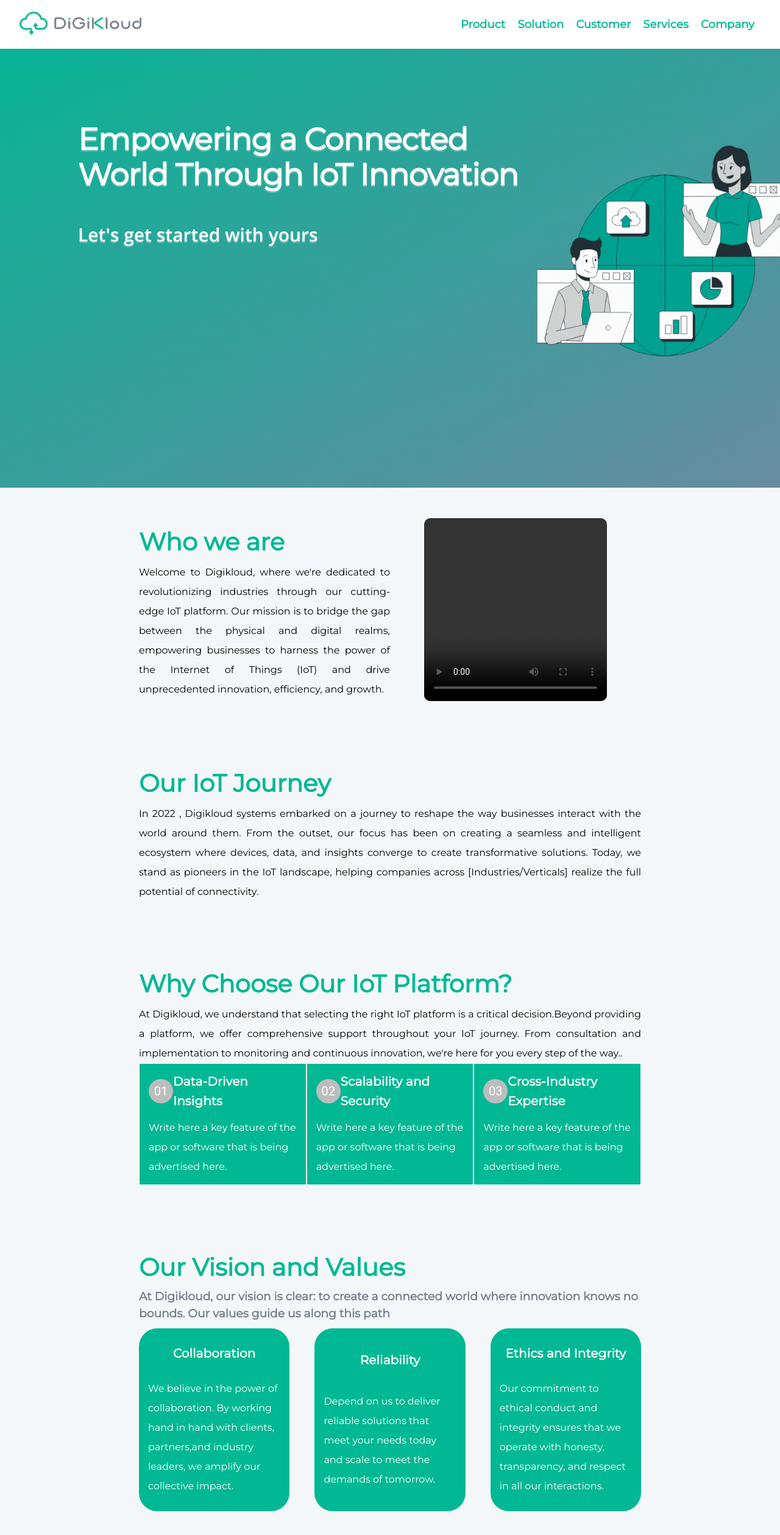
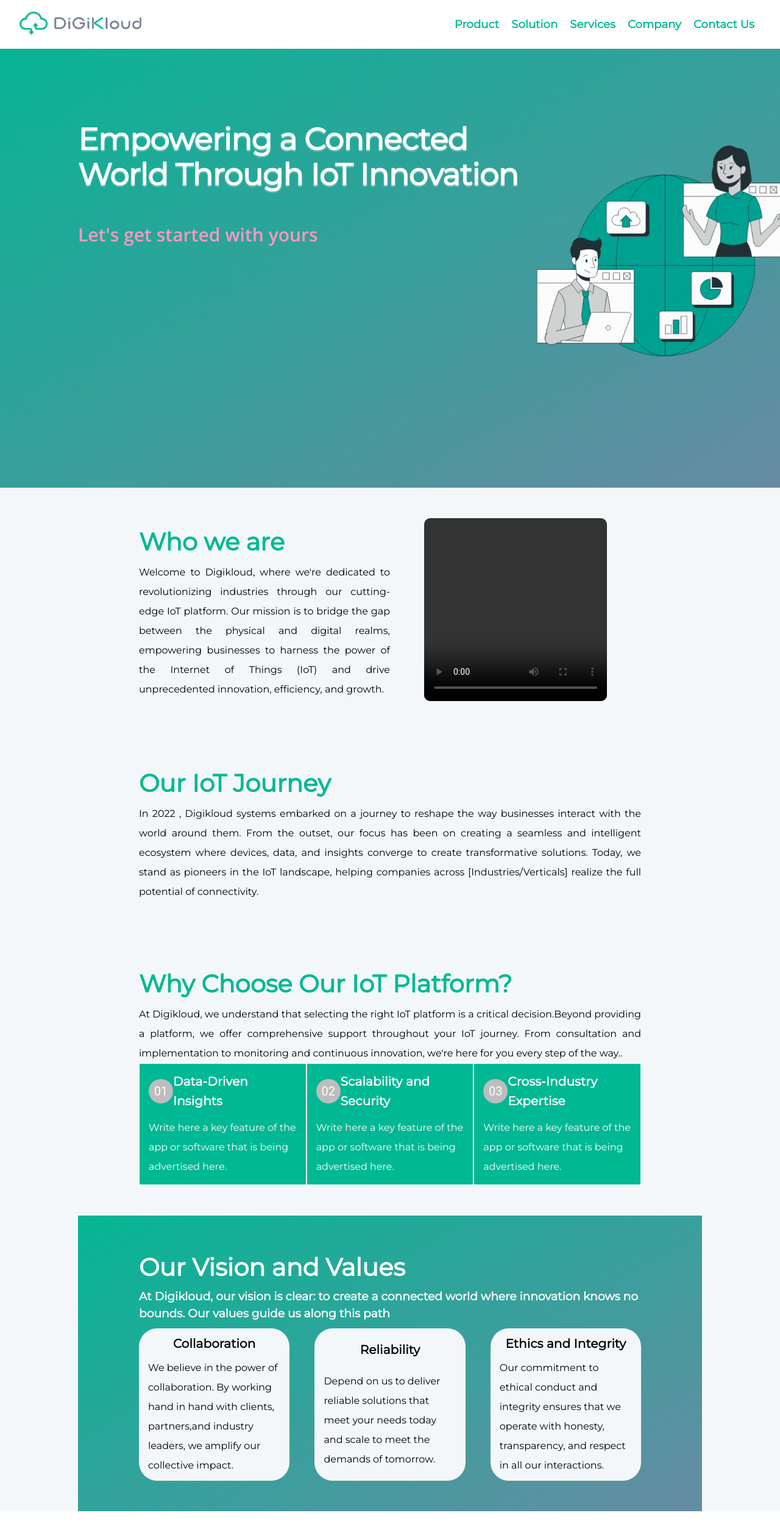
Before and after one commit to digikloud/Website, a React (Create React App) app: page /company in a window 1280 px wide. Shown: the top 2518 px of the page at 61% size. After the commit the page ends 2479 px from the top, so only its background shows below. Built offline with nearby package versions, Linux system fonts and the light colour scheme; grey boxes are pictures that could not be loaded.

Commit message:
homepage video aws s3

```diff
--- a/src/Pages/Company.js
+++ b/src/Pages/Company.js
@@ -116,10 +116,10 @@ function Company() {
             </Grid>
           </Grid>
         </Grid>
-        <Grid container className="company_page_detail">
+        <Grid container className="company_page_detail vision_bg">
           <Grid item xs={12} md={12}>
-            <h1 className="typography_heading">Our Vision and Values</h1>
-            <h3 className="homepageSubhead">
+            <h1 className="typography_heading" style={{color:'white'}}>Our Vision and Values</h1>
+            <h3 className="homepageSubhead" style={{color:'white'}}>
               At Digikloud, our vision is clear: to create a connected world
               where innovation knows no bounds. Our values guide us along this
               path
--- a/src/Pages/company.css
+++ b/src/Pages/company.css
@@ -21,14 +21,15 @@
     top: 25%;
     left: 10%;
     color: white;
-    text-shadow: 0px 2px 2px rgba(255, 255, 255, 0.4);
+
 }
-
+.companypage_tophead h1{
+text-shadow: 0px 2px 2px rgba(255, 255, 255, 0.4);
+}
 .companypage_subhead {
-    text-shadow: 0px 2px 2px rgba(255, 255, 255, 0.4);
     margin-top: 50px;
+    color: #ff99bf;
 }
-
 .company_page_detail {
     width: 80% !important;
     height: fit-content;
@@ -69,17 +70,22 @@
     display: flex;
     justify-content: space-between;
 }
-
+.vision_bg{
+    background: url("../assets/CompanyPage/ourVisonBg.png");
+    width: 100 !important;
+    background-position: center;
+    background-size: cover;
+}
 .vision_card{
-    height: 300px;
+    height: 250px;
     width: 30%;
-    background: #00b894;
+    background: #f4f7f9;
     border-radius: 30px;
     display: flex;
     flex-direction: column;
     justify-content: space-evenly;
     align-items: center;
-    color: white;
+    /* color: white; */
 }
 
 @media screen and (max-width : 600px) {
@@ -87,7 +93,9 @@
         height: 50vh;
         width: 100vw;
     }
-
+    .company_page_detail {
+        width: 80% !important;
+    }
     .companypage_tophead {
         height: 20%;
         width: 60%;
@@ -117,13 +125,20 @@
     .company_platform_container {
         display: block;
     }
-    /* .company_platform {
-        background: #00b894;
-        color: white;
-        border: 1px solid white;
-        height: 100px;
+    .company_vision_container{
+        margin: 10px 0;
+        display: block;
+    }
+    .vision_card{
+        /* height: 250px; */
+        width: 100%;
+        background: #f4f7f9;
+        border-radius: 10px;
         display: flex;
-        flex-direction: column !important;
+        flex-direction: column;
         justify-content: space-evenly;
-    } */
+        align-items: center;
+        margin: 10px 0;
+        /* color: white; */
+    }
 }
--- a/src/page/home/index.js
+++ b/src/page/home/index.js
@@ -24,21 +24,21 @@ function HomeIndex() {
     <div>
       <Navbar />
       <div className="homepage">
-      <img
+      {/* <img
           src={gif}
           className="backgroundvideo"
           muted
           autoPlay
           loop
-        />
-        {/* <video autoPlay loop muted className="backgroundvideo">
+        />  */}
+        <video autoPlay loop muted className="backgroundvideo">
           <source
-          src={video}
+          src="https://digikloudwebsite.s3.ap-south-1.amazonaws.com/home.mp4"
             type="video/mp4"
             ref={videoref}
           />
           Your browser does not support the video tag.
-        </video> */}
+        </video>
         <div className="home_top_innertext">
           <Typography variant="h1">
             IoT Solutions that Transform your Business
--- a/src/page/home/navbar.js
+++ b/src/page/home/navbar.js
@@ -52,18 +52,16 @@ function Navbar() {
   const workplace = () => {
     navigate("/solutionpage/workplacemanagement");
     window.scrollTo(0, 0);
-
-  }
+  };
   const company = () => {
     navigate("/company");
-    window.scrollTo(0,0);
-  }
+    window.scrollTo(0, 0);
+  };
 
   useEffect(() => {
     const home = () => {
       navigate("/");
       window.scrollTo(0, 0);
-      console.log("s");
     };
 
     const element = document.getElementById("logo");
@@ -88,9 +86,9 @@ function Navbar() {
           >
             Solution
           </Typography>
-          <Typography variant="h4">Customer</Typography>
           <Typography variant="h4">Services </Typography>
           <Typography variant="h4">Company </Typography>
+          <Typography variant="h4">Contact Us</Typography>
           {/* <Typography variant="h4"  onClick={company}>Company </Typography> */}
 
           <Menu
@@ -104,11 +102,12 @@ function Navbar() {
             onTouchMoveCapture={true}
             color="primary"
           >
+            <MenuItem onClick={waste}>Waste Monitoring</MenuItem>
+            <MenuItem onClick={solar}>Solar Monitoring</MenuItem>
             <MenuItem onClick={health} id="healthpage">
               Health Management
             </MenuItem>
-            <MenuItem onClick={solar}>Solar Monitoring</MenuItem>
-            <MenuItem onClick={waste}>Waste Monitoring</MenuItem>
+
             <MenuItem onClick={workplace}>Smart Workplace Management</MenuItem>
           </Menu>
           <CloseIcon className="nav-btn nav-close-btn" onClick={showNavbar} />
```
Also changed, not shown: src/assets/CompanyPage/ourVisonBg.png (added).
